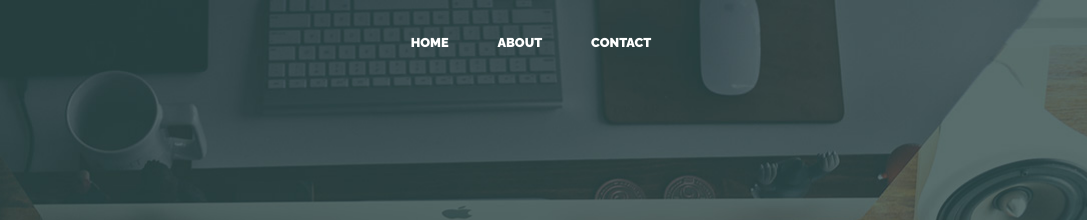
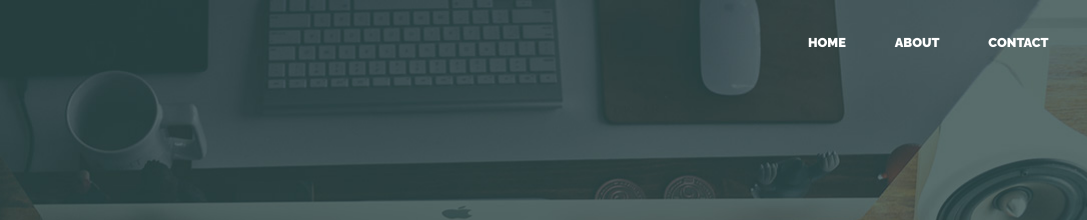
Before and after one commit to Chirag7077/Creative-Inc-UI, a plain HTML site: page index.html in a window 1280 px wide. Shown: the top 220 px of the page, 193-1280 px from the left. Drawn offline with Linux system fonts and the light colour scheme.

Commit message:
Add files via upload

```diff
--- a/css/styles.css
+++ b/css/styles.css
@@ -93,7 +93,7 @@ nav a:focus{
 		float: left;
 	}
 
-	.nav{
+	nav{
 		float: right;
 	}
 }
@@ -116,6 +116,6 @@ img{
 @media (min-width: 60rem) {
 	.home-hero{
 		height: 100vh;
-		padding-top: 35rem;
+		padding-top: 35vh;
 	}
 }
```
